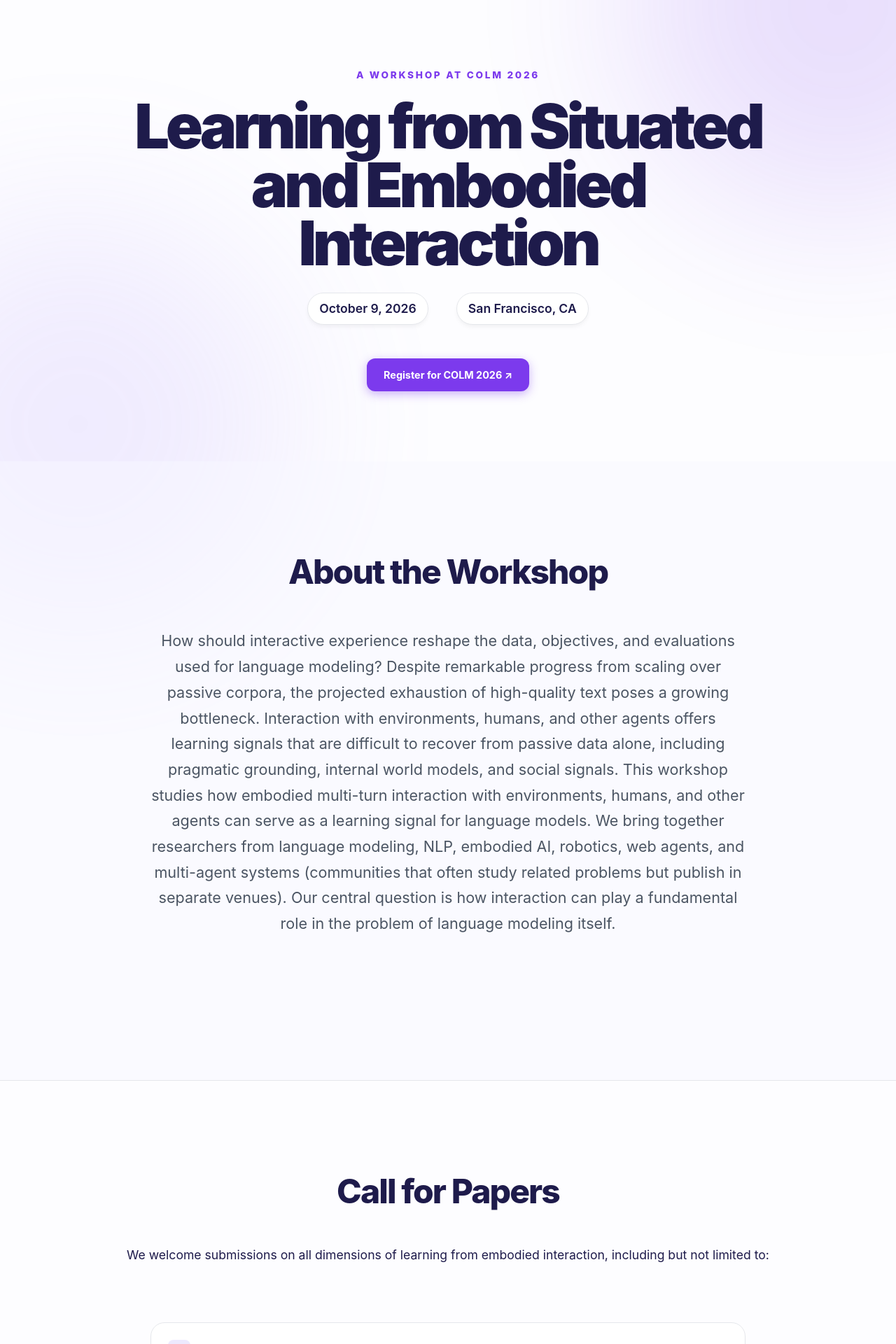
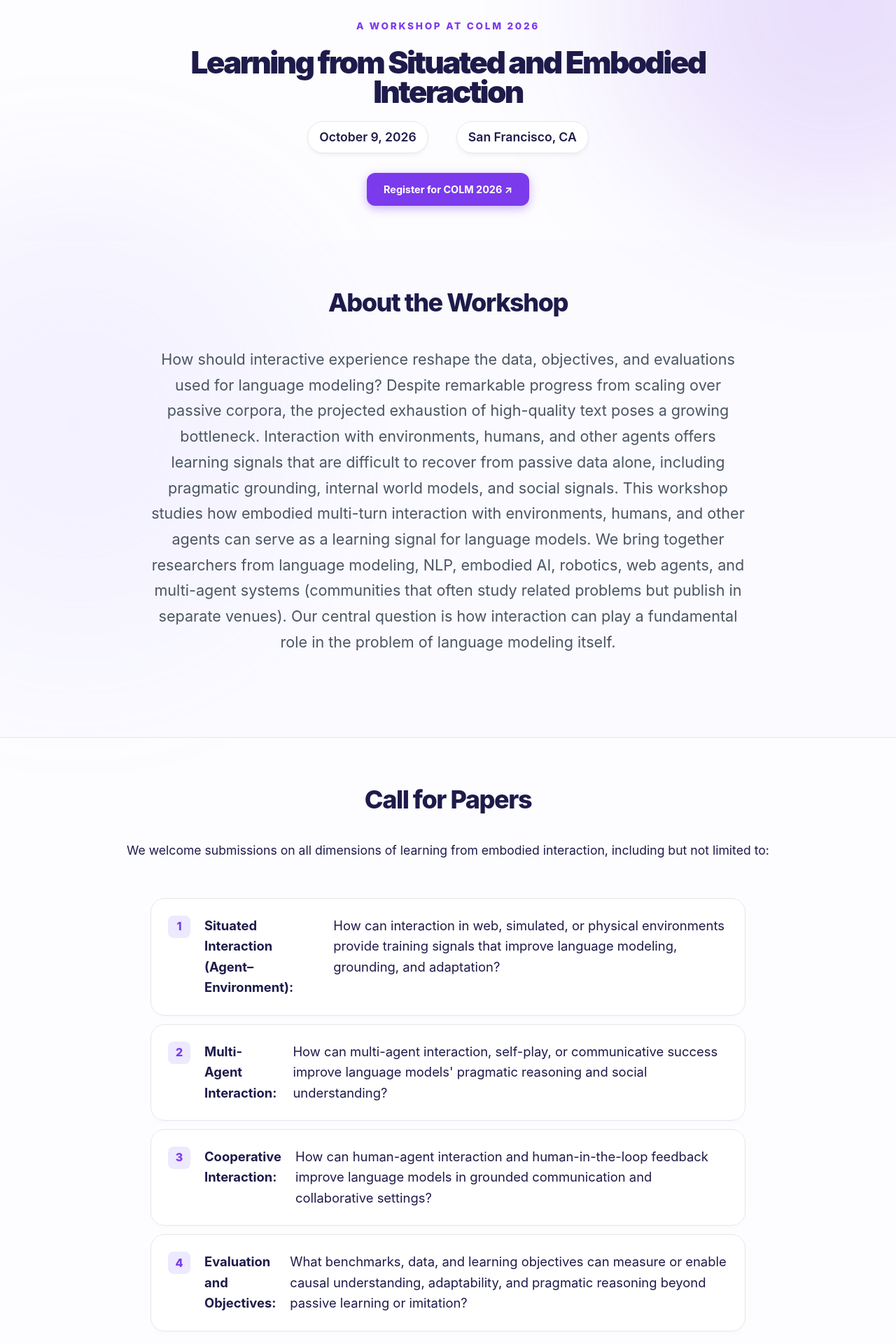
Before and after one commit to learning-situated-interaction/learning-situated-interaction.github.io, a React (Vite) app: page / in a window 1280 px wide. Shown: the part 100-2020 px from the top of the page at 70% size. Built offline with nearby package versions, Linux system fonts and the light colour scheme.

Commit message:
Update styles.css

```diff
--- a/src/styles.css
+++ b/src/styles.css
@@ -164,7 +164,7 @@
 }
 
 .hero {
-  padding: 140px 0 100px;
+  padding: 70px 0 50px;
   text-align: center;
   position: relative;
 }
@@ -181,8 +181,8 @@
 
 h1 {
   max-width: 900px;
-  margin: 0 auto 28px;
-  font-size: clamp(3rem, 8vw, 5.5rem);
+  margin: 0 auto 20px;
+  font-size: clamp(1.5rem, 4vw, 2.75rem);
   line-height: 0.95;
   letter-spacing: -0.06em;
   font-weight: 900;
@@ -202,7 +202,7 @@
   display: flex;
   justify-content: center;
   gap: 40px;
-  margin-bottom: 48px;
+  margin-bottom: 28px;
   font-weight: 600;
   color: var(--text);
   animation: fadeIn 1.4s ease-out;
@@ -227,7 +227,7 @@
 }
 
 .section {
-  padding: 120px 0;
+  padding: 60px 0;
   border-bottom: 1px solid var(--line);
   scroll-margin-top: 80px;
   position: relative;
@@ -238,7 +238,7 @@
 }
 
 .section-header {
-  margin-bottom: 64px;
+  margin-bottom: 36px;
   text-align: center;
   display: flex;
   flex-direction: column;
@@ -246,9 +246,9 @@
 }
 
 .section h2 {
-  font-size: clamp(2rem, 4vw, 3rem);
+  font-size: clamp(1.6rem, 3vw, 2.25rem);
   letter-spacing: -0.04em;
-  margin: 0 0 20px;
+  margin: 0 0 12px;
   font-weight: 800;
 }
 
@@ -263,10 +263,10 @@
 .topics-list {
   display: flex;
   flex-direction: column;
-  gap: 16px;
+  gap: 12px;
   list-style: none;
   padding: 0;
-  margin: 40px auto;
+  margin: 24px auto;
   max-width: 850px;
   counter-reset: topic-counter;
 }
@@ -359,13 +359,13 @@
 
 .grid-layout {
   display: grid;
-  grid-template-columns: repeat(auto-fill, minmax(280px, 1fr));
-  gap: 40px;
+  grid-template-columns: repeat(auto-fill, minmax(187px, 1fr));
+  gap: 27px;
 }
 
 .card {
   background: white;
-  border-radius: 24px;
+  border-radius: 16px;
   border: 1px solid var(--line);
   overflow: hidden;
   transition: all 0.4s cubic-bezier(0.175, 0.885, 0.32, 1.275);
@@ -387,13 +387,13 @@
 }
 
 .card-content {
-  padding: 28px;
+  padding: 19px;
 }
 
 .card-name {
   font-weight: 800;
-  font-size: 1.4rem;
-  margin: 0 0 6px;
+  font-size: 0.93rem;
+  margin: 0 0 4px;
   letter-spacing: -0.02em;
 }
 
@@ -409,12 +409,12 @@
 
 .card-sub {
   color: var(--muted);
-  font-size: 1rem;
+  font-size: 0.67rem;
   font-weight: 500;
 }
 
 .footer {
-  padding: 80px 0;
+  padding: 40px 0;
   background: var(--text);
   color: white;
   position: relative;
```
